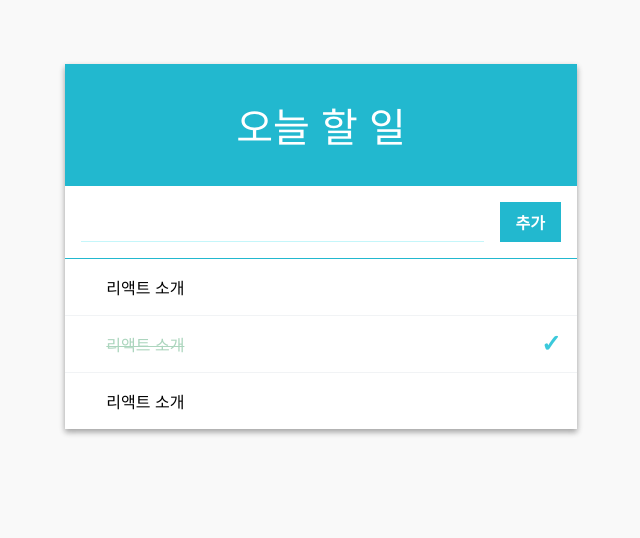
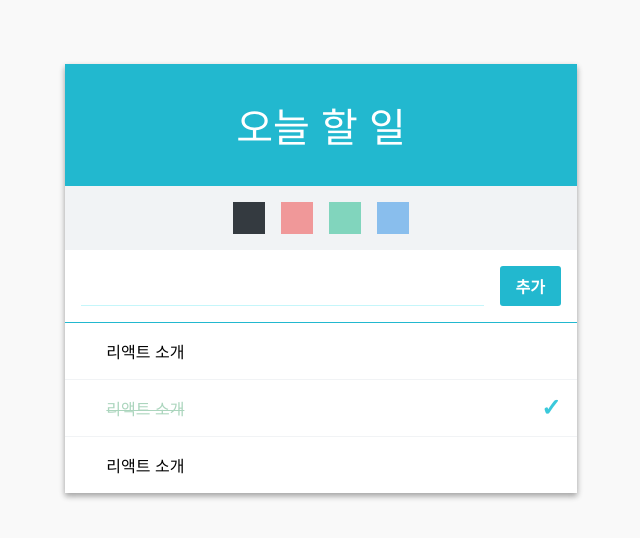
Before and after one commit to brainbackdoor/bbd-study, a React (Create React App) app: page / in a window 1280 px wide. Shown: the top 538 px of the page, without its empty margins (319-959 px from the left). Built offline with nearby package versions, Linux system fonts and the light colour scheme.

Commit message:
React JS Study - Step 02 ToDoList - Palette 기능 구현하기

```diff
--- a/src/App.js
+++ b/src/App.js
@@ -2,7 +2,9 @@
 import TodoListTemplate from './components/TodoListTemplate';
 import Form from './components/Form';
 import TodoItemList from './components/TodoItemList';
+import Palette from './components/Palette';
 
+const colors = ['#343a40', '#f03e3e', '#12b886', '#228ae6'];
 
 class App extends Component {
 
@@ -14,7 +16,8 @@
       { id: 0, text: ' 리액트 소개', checked: false },
       { id: 1, text: ' 리액트 소개', checked: true },
       { id: 2, text: ' 리액트 소개', checked: false }
-    ]
+    ],
+    color: '#343a40'
   }
 
   handleChange = (e) => {
@@ -24,14 +27,15 @@
   }
 
   handleCreate = () => {
-    const { input, todos } = this.state;
+    const { input, todos, color } = this.state;
     this.setState({
       input: '', // 인풋 비우고
       // concat 을 사용하여 배열에 추가
       todos: todos.concat({
         id: this.id++,
         text: input,
-        checked: false
+        checked: false,
+        color
       })
     });
   }
@@ -69,14 +73,21 @@
     });
   }
 
+  handleSelectColor = (color) => {
+    this.setState ({
+      color
+    })
+  }
+
   render() {
-    const { input, todos } = this.state;
+    const { input, todos, color } = this.state;
     const {
       handleChange,
       handleCreate,
       handleKeyPress,
       handleToggle,
-      handleRemove
+      handleRemove,
+      handleSelectColor
     } = this;
 
     return (
@@ -86,7 +97,11 @@
           onKeyPress={handleKeyPress}
           onChange={handleChange}
           onCreate={handleCreate}
+          color={color}
         />
+      )}
+      palette={(
+        <Palette colors = {colors} selected = {color} onSelect = {handleSelectColor}/>
       )}>
         <TodoItemList todos={todos} onToggle={handleToggle} onRemove={handleRemove}/>
       </TodoListTemplate>
--- a/src/components/Form.css
+++ b/src/components/Form.css
@@ -17,6 +17,7 @@
     padding-right: 1rem;
     margin-left: 1rem;
     background: #22b8cf;
+    border-radius: 3px;
     color: white;
     font-weight: 600;
     cursor: pointer;
--- a/src/components/Form.js
+++ b/src/components/Form.js
@@ -1,10 +1,10 @@
 import React from 'react';
 import './Form.css';
 
-const Form = ({value, onChange, onCreate, onKeyPress}) => {
+const Form = ({value, onChange, onCreate, onKeyPress, color}) => {
     return (
         <div className="form">
-            <input value={value} onChange={onChange} onKeyPress={onKeyPress}/>
+            <input value={value} onChange={onChange} onKeyPress={onKeyPress} style={{color}}/>
             <div className="create-button" onClick={onCreate}>
                 추가
             </div>
--- /dev/null
+++ b/src/components/Palette.css
@@ -0,0 +1,24 @@
+.palette {
+    display: flex;
+    justify-content: center;
+  }
+
+  .color {
+    width: 2rem;
+    height: 2rem;
+    opacity: 0.5;
+    transition: all 0.2s;
+    cursor: pointer;
+  }
+
+  .color:hover {
+    opacity: 0.75;
+  }
+
+  .color.active, .color:active {
+    opacity: 1;
+  }
+
+  .color + .color {
+    margin-left: 1rem;
+  }
--- /dev/null
+++ b/src/components/Palette.js
@@ -0,0 +1,23 @@
+import React from 'react';
+import './Palette.css';
+
+const Color = ({ color, active, onClick }) => {
+  return (
+    <div className={`color ${active && 'active'}`} style={{ background: color}} onClick={onClick}>
+
+    </div>
+  )
+}
+
+const Palette = ({colors, selected, onSelect}) => {
+  const colorList = colors.map(
+    (color) => (<Color color={color} active={selected===color} onClick={() => onSelect(color)} key={color}/>)
+  );
+  return (
+    <div className="palette">
+      {colorList}
+    </div>
+  );
+};
+
+export default Palette;
--- a/src/components/TodoItem.js
+++ b/src/components/TodoItem.js
@@ -8,7 +8,7 @@
     }
 
     render() {
-        const { text, checked, id, onToggle, onRemove } = this.props;
+        const { text, checked, id,color, onToggle, onRemove } = this.props;
         console.log(id);
         return (
             <div className="todo-item" onClick={() => onToggle(id)}>
@@ -16,7 +16,7 @@
                     e.stopPropagation();
                     onRemove(id);
                 }}>&times;</div>
-                <div className={`todo-text ${checked && 'checked'}`}>
+                <div style={{ color }} className={`todo-text ${checked && 'checked'}`}>
                     <div>{text}</div>
                 </div>
                 {
--- a/src/components/TodoListTemplate.css
+++ b/src/components/TodoListTemplate.css
@@ -20,6 +20,11 @@
     border-bottom: 1px solid #22b8cf;
 }
 
+.palette-wrapper {
+    padding: 1rem;
+    background: #f1f3f5;
+  }
+
 .todos-wrapper {
     min-height: 5rem;
 }
--- a/src/components/TodoListTemplate.js
+++ b/src/components/TodoListTemplate.js
@@ -1,12 +1,15 @@
 import React from 'react';
 import './TodoListTemplate.css';
 
-const TodoListTemplate = ({form,children}) => {
+const TodoListTemplate = ({form,palette,children}) => {
     return (
         <main className="todo-list-template">
             <div className="title">
                 오늘 할 일
             </div>
+            <section className="palette-wrapper">
+                {palette}
+            </section>
             <section className="form-wrapper">
                 {form}
             </section>
```
Lines whose indentation alone changed are shown as unchanged.
